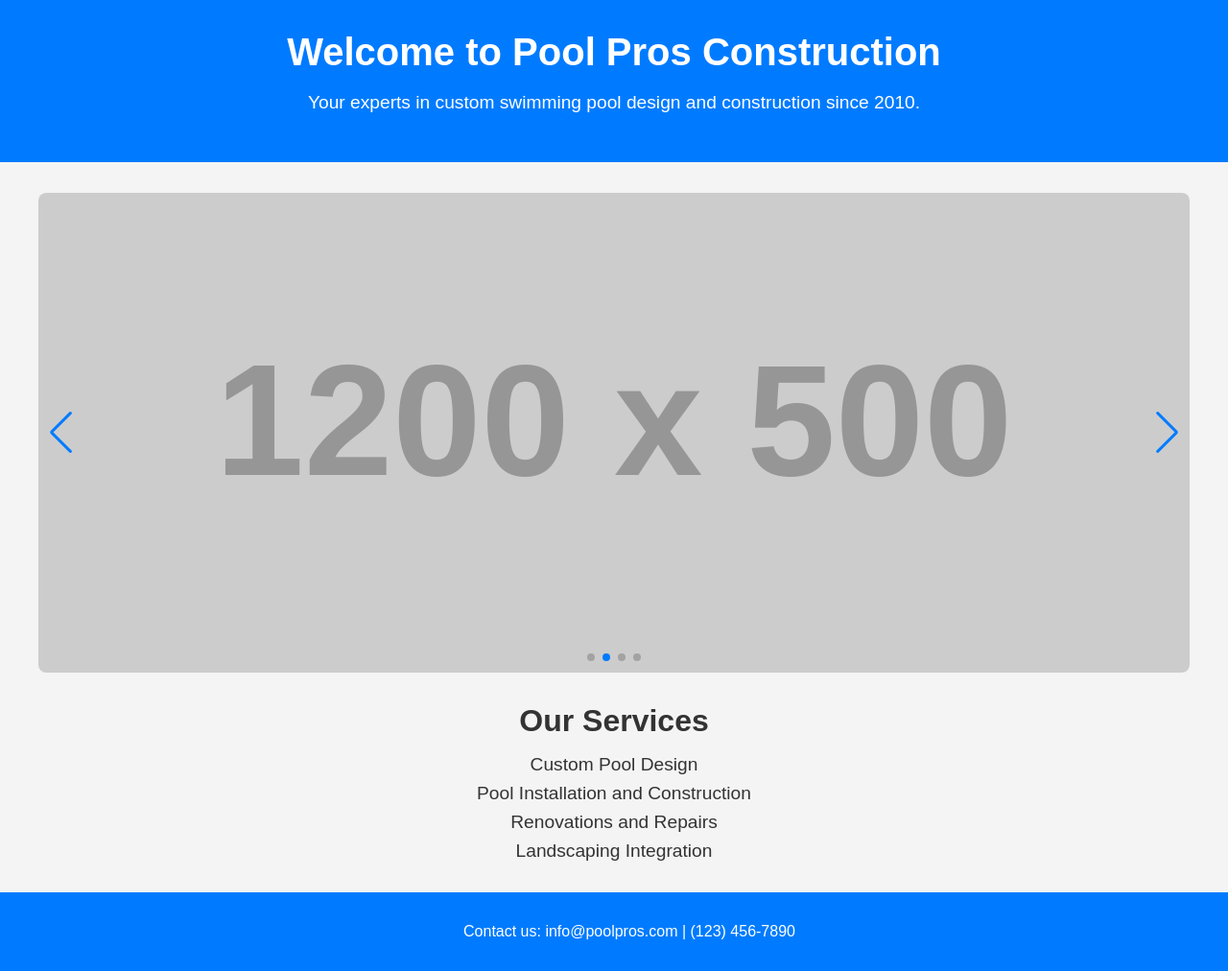
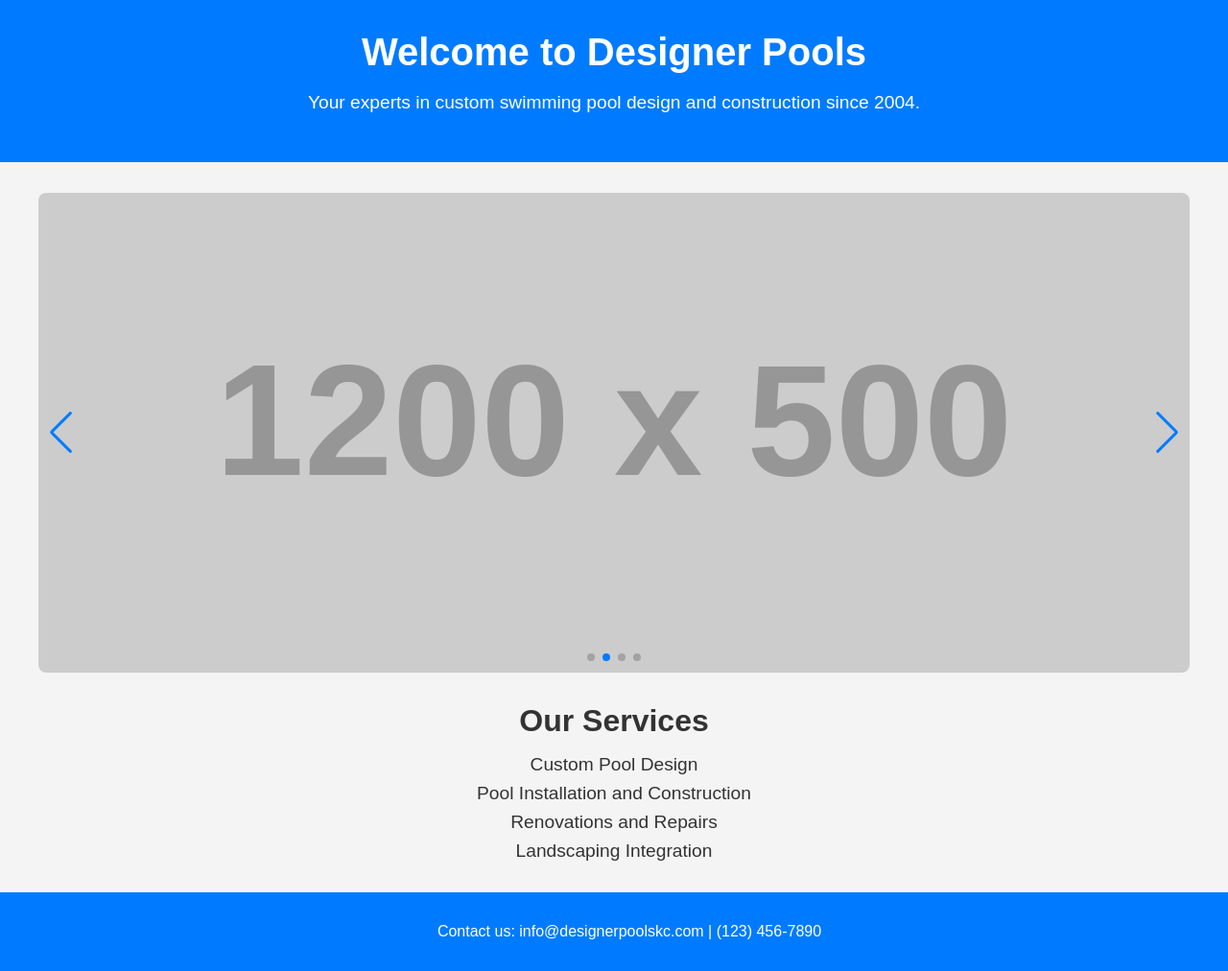
Before and after one commit to team1db0010/webdesignerpools, a plain HTML site: page index.html in a window 1280 px wide. Shown: the top 1012 px of the page at 96% size. Drawn offline with nearby package versions, Linux system fonts and the light colour scheme; placeholder pictures from the web are drawn by us.

Commit message:
edited index.html

```diff
--- a/index.html
+++ b/index.html
@@ -3,7 +3,7 @@
 <head>
     <meta charset="UTF-8">
     <meta name="viewport" content="width=device-width, initial-scale=1.0">
-    <title>Pool Pros Construction</title>
+    <title>Designer Pools by Garry Bair</title>
     <!-- Swiper CSS via CDN -->
     <link rel="stylesheet" href="https://cdn.jsdelivr.net/npm/swiper@11/swiper-bundle.min.css">
     <!-- Custom CSS -->
@@ -87,8 +87,8 @@
 </head>
 <body>
     <header>
-        <h1>Welcome to Pool Pros Construction</h1>
-        <p>Your experts in custom swimming pool design and construction since 2010.</p>
+        <h1>Welcome to Designer Pools</h1>
+        <p>Your experts in custom swimming pool design and construction since 2004.</p>
     </header>
 
     <section id="slideshow">
@@ -118,7 +118,7 @@
     </section>
 
     <footer>
-        <p>Contact us: info@poolpros.com | (123) 456-7890</p>
+        <p>Contact us: info@designerpoolskc.com | (123) 456-7890</p>
     </footer>
 
     <!-- Swiper JS via CDN -->
```
